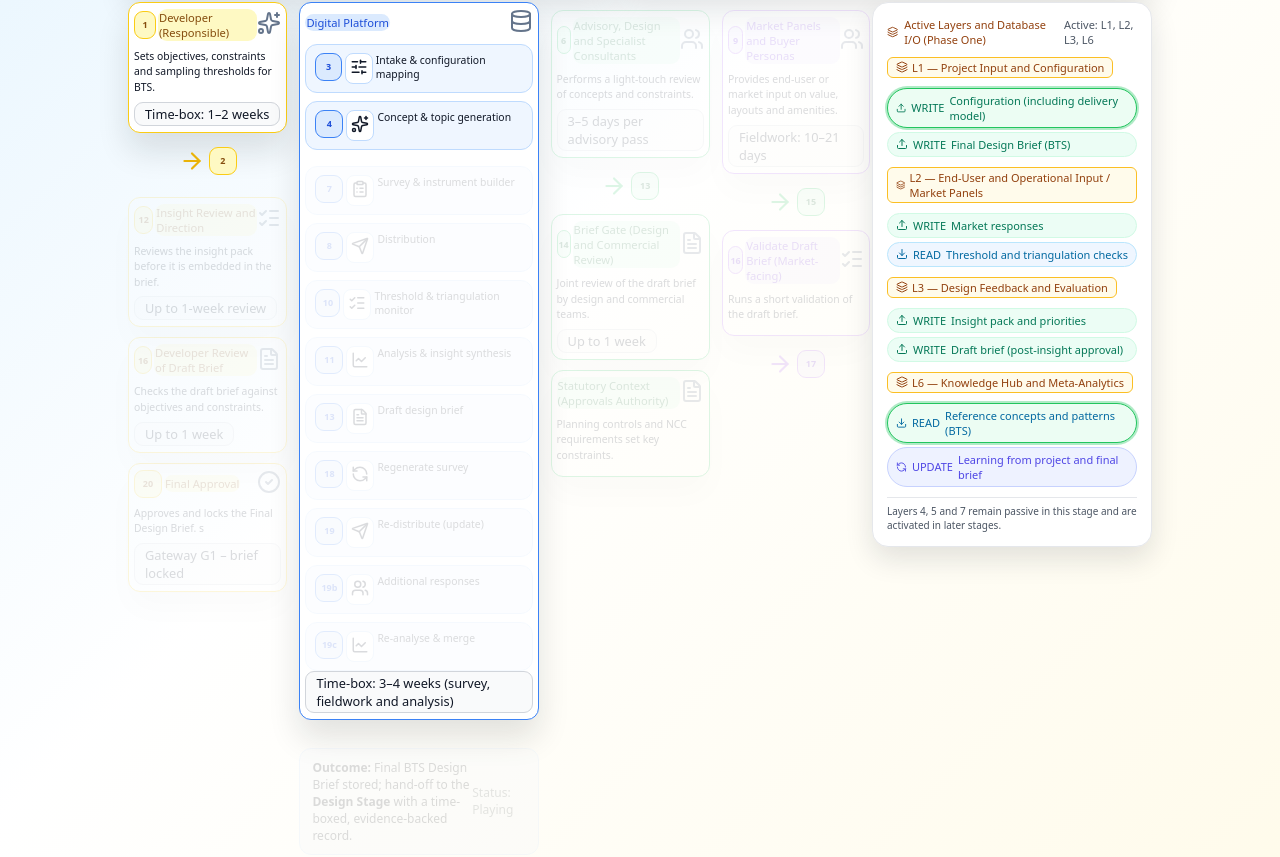
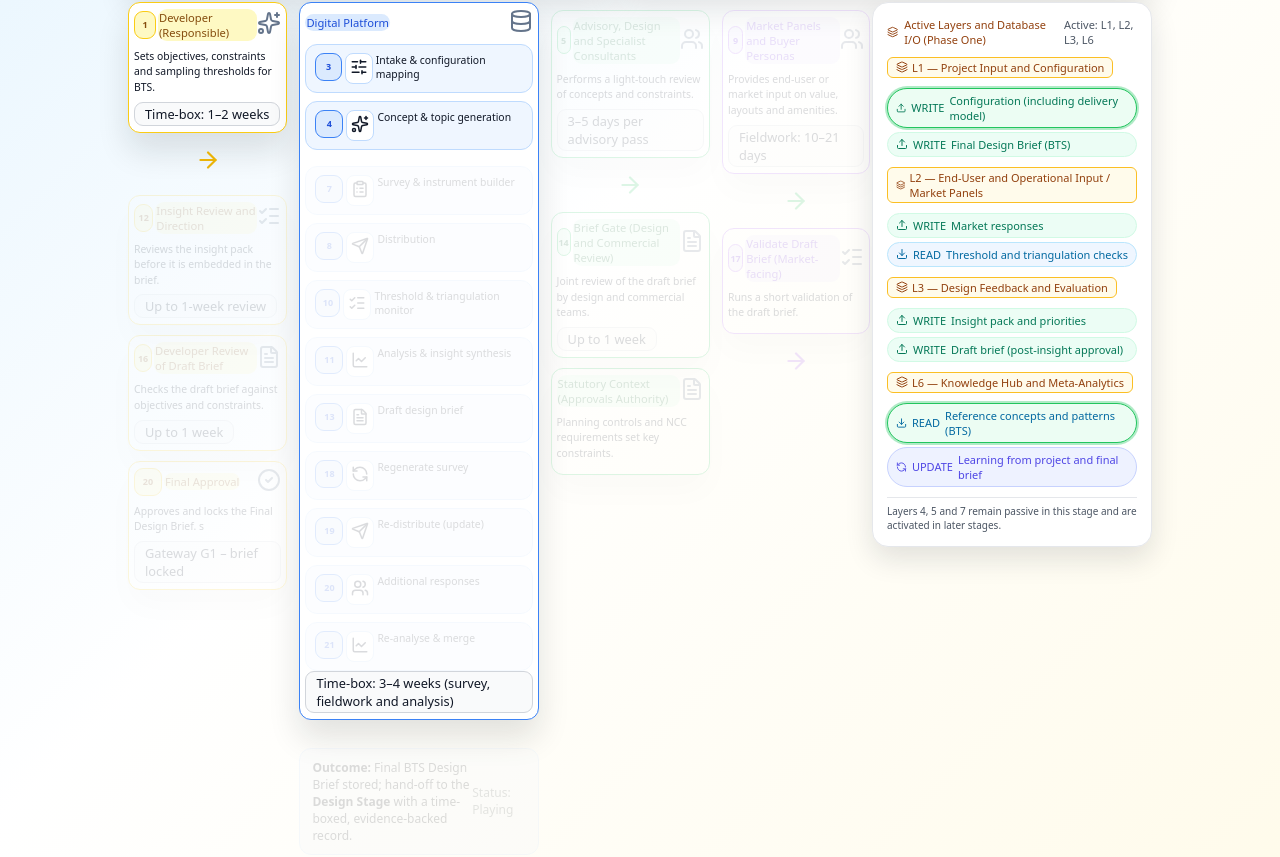
Before and after one commit to MaedehMotalebi/planning-phase-framework, a React (Vite) app: page / in a window 1280 px wide. Shown: the part 497-1354 px from the top of the page. Built offline with nearby package versions, Linux system fonts and the light colour scheme.

Commit message:
Update PlanningPhase_Animated_Numbered.jsx

```diff
--- a/src/PlanningPhase_Animated_Numbered.jsx
+++ b/src/PlanningPhase_Animated_Numbered.jsx
@@ -617,7 +617,8 @@ export default function PhaseFlow_Animated_Numbered() {
                   currentStep={currentStep}
                   resetToken={resetToken}
                 >
-                  <ArrowLine color="yellow" n={2} />
+                  {/* Arrow kept but without a process number */}
+                  <ArrowLine color="yellow" />
                 </Reveal>
 
                 <Reveal
@@ -851,7 +852,7 @@ export default function PhaseFlow_Animated_Numbered() {
                       resetToken={resetToken}
                     >
                       <Step
-                        stepNo={"19b"}
+                        stepNo={"20"}
                         icon={<Users size={18} />}
                         label="Additional responses"
                         detail="Collects short, focused micro-pulses to close representativeness gaps without opening up an indefinite consultation period."
@@ -864,7 +865,7 @@ export default function PhaseFlow_Animated_Numbered() {
                       resetToken={resetToken}
                     >
                       <Step
-                        stepNo={"19c"}
+                        stepNo={"21"}
                         icon={<LineChart size={18} />}
                         label="Re-analyse & merge"
                         detail="Re-analyses the combined data and updates priorities and confidence levels. Earlier versions remain stored in the Knowledge Hub."
@@ -908,7 +909,7 @@ export default function PhaseFlow_Animated_Numbered() {
                     color="green"
                     title="Advisory, Design and Specialist Consultants"
                     icon={<Users />}
-                    stepNo={6}
+                    stepNo={5}
                     detail={
                       <ul className="card-list">
                         <li>
@@ -944,7 +945,8 @@ export default function PhaseFlow_Animated_Numbered() {
                   currentStep={currentStep}
                   resetToken={resetToken}
                 >
-                  <ArrowLine color="green" n={13} />
+                  {/* Arrow kept but without a process number */}
+                  <ArrowLine color="green" />
                 </Reveal>
 
                 <Reveal
@@ -1070,7 +1072,8 @@ export default function PhaseFlow_Animated_Numbered() {
                   currentStep={currentStep}
                   resetToken={resetToken}
                 >
-                  <ArrowLine color="green" n={15} />
+                  {/* Arrow kept but without a process number */}
+                  <ArrowLine color="green" />
                 </Reveal>
 
                 <Reveal
@@ -1086,7 +1089,7 @@ export default function PhaseFlow_Animated_Numbered() {
                         : "Validate Draft Brief (Market-facing)"
                     }
                     icon={<ListChecks />}
-                    stepNo={16}
+                    stepNo={17}
                     supportKey="validate-brief"
                     detail={
                       <p className="card-text">
@@ -1109,7 +1112,8 @@ export default function PhaseFlow_Animated_Numbered() {
                   currentStep={currentStep}
                   resetToken={resetToken}
                 >
-                  <ArrowLine color="purple" n={17} />
+                  {/* Arrow kept but without a process number */}
+                  <ArrowLine color="purple" />
                 </Reveal>
               </div>
             </div>
```
